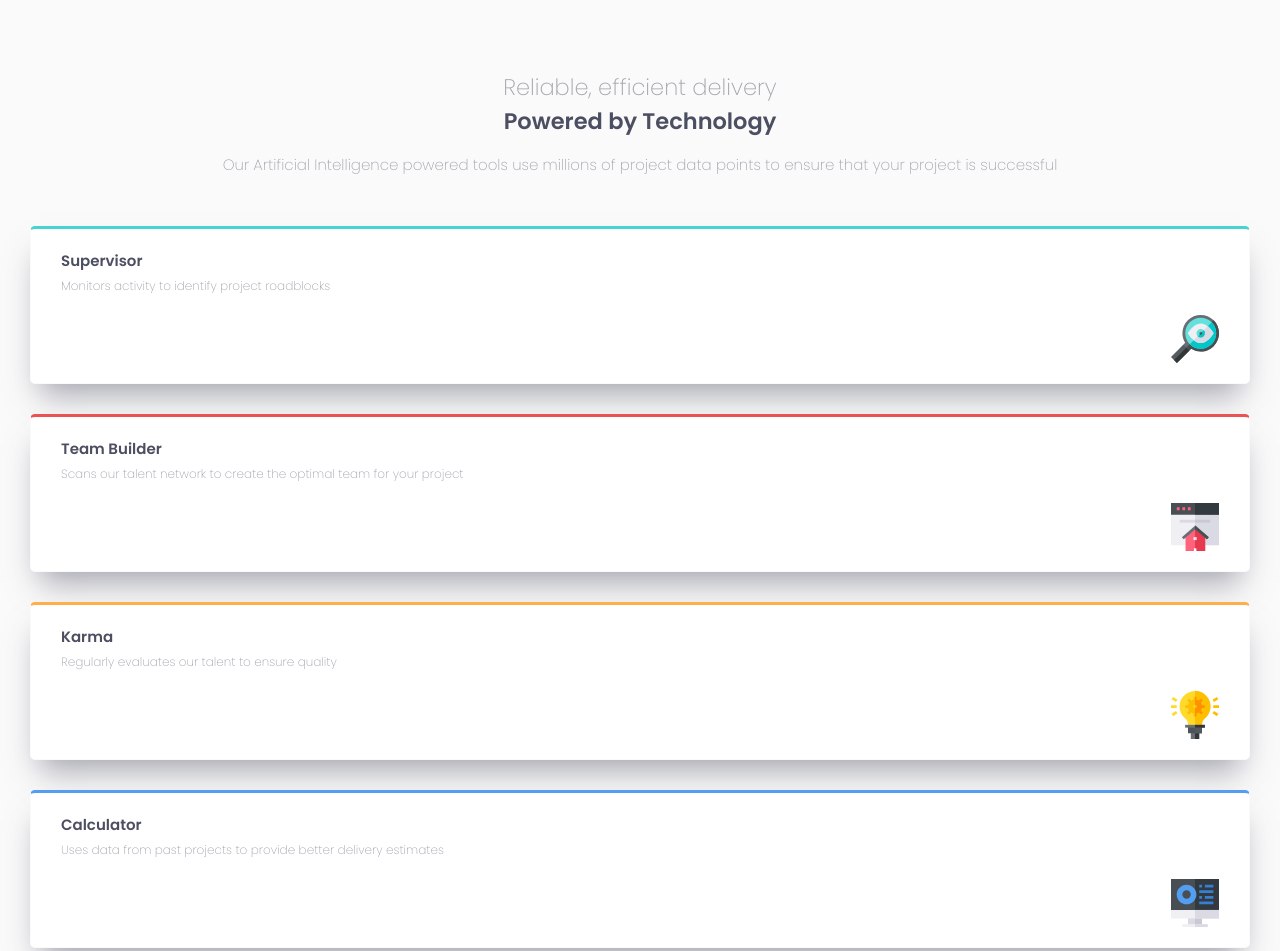
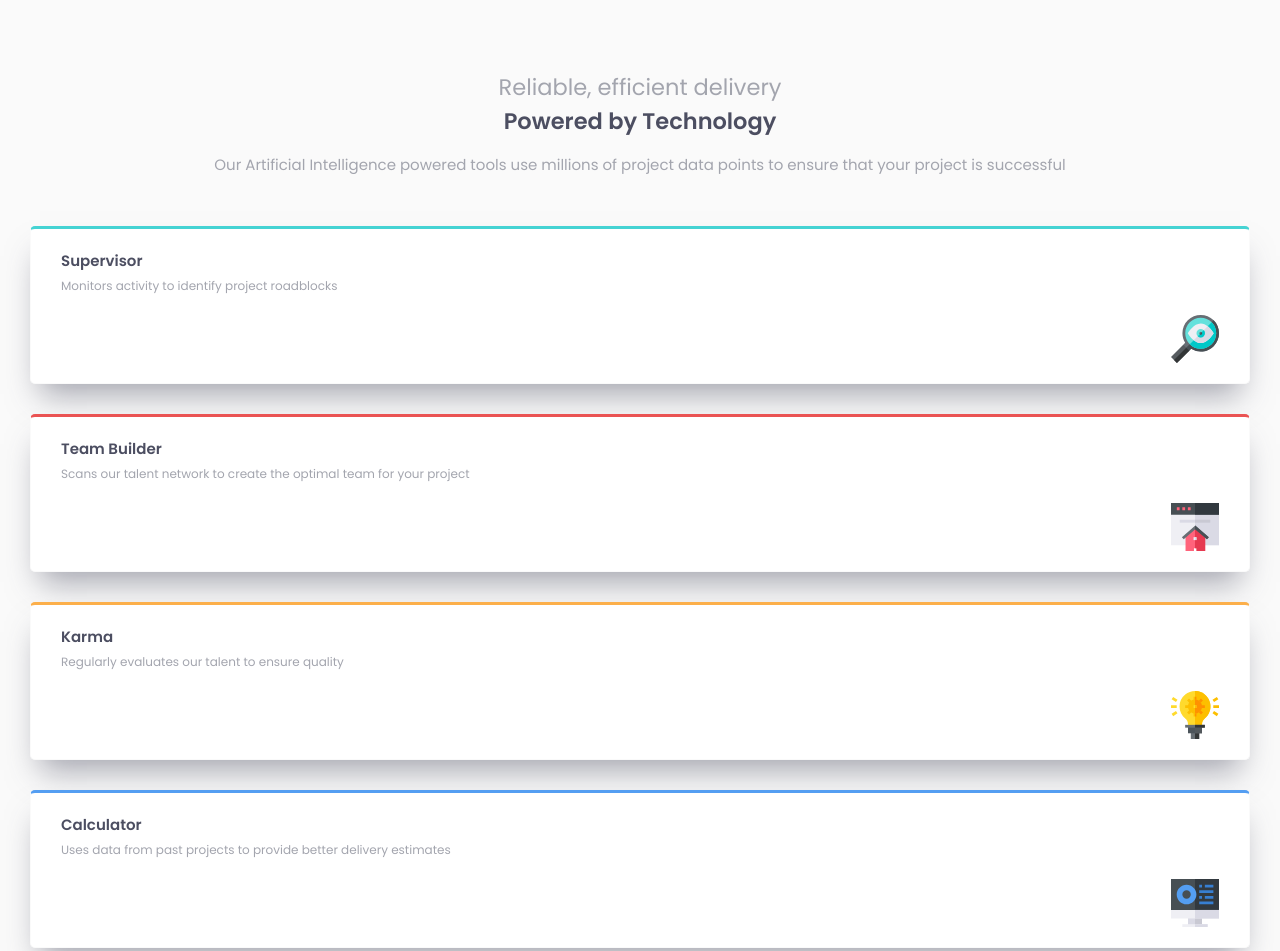
Before and after one commit to paulio84/frontend-project-four-card-feature-section, a website built with Parcel: page challenge-001-four-card-feature-section/src/index.html in a window 1280 px wide. Shown: the top 951 px of the page. Built offline with nearby package versions, Linux system fonts and the light colour scheme.

Commit message:
added desktop styles

```diff
--- a/challenge-001-four-card-feature-section/src/index.html
+++ b/challenge-001-four-card-feature-section/src/index.html
@@ -25,6 +25,7 @@
       </p>
 
       <div class="cards">
+        <div class="card-column">
           <div class="card card--supervisor">
             <div class="card__header">Supervisor</div>
             <div class="card__content">Monitors activity to identify project roadblocks</div>
@@ -32,8 +33,9 @@
               <div class="icon icon--supervisor"></div>
             </div>
           </div>
+        </div>
 
-        <div class="card-group">
+        <div class="card-column">
           <div class="card card--team-builder">
             <div class="card__header">Team Builder</div>
             <div class="card__content">Scans our talent network to create the optimal team for your project</div>
@@ -51,11 +53,13 @@
           </div>
         </div>
 
+        <div class="card-column">
           <div class="card card--calculator">
             <div class="card__header">Calculator</div>
             <div class="card__content">Uses data from past projects to provide better delivery estimates</div>
             <div class="card__footer">
               <div class="icon icon--calculator"></div>
+            </div>
           </div>
         </div>
       </div>
--- a/challenge-001-four-card-feature-section/src/scss/_base.scss
+++ b/challenge-001-four-card-feature-section/src/scss/_base.scss
@@ -22,5 +22,10 @@ h1, h2, h3, h4, h5, h6 {
 
 .container {
   margin: 0 auto;
+  max-width: $desktop;
   padding: 0 30px;
+
+  @media (min-width: $desktop) {
+    padding: 0 170px;
+  }
 }
--- a/challenge-001-four-card-feature-section/src/scss/_features.scss
+++ b/challenge-001-four-card-feature-section/src/scss/_features.scss
@@ -1,19 +1,34 @@
 .features {
-  font-weight: $font-weight-200;
+  font-weight: $font-weight-400;
   padding: 70px 0;
 
   &__title {
     @include center-text;
-    font-weight: $font-weight-200;
+    font-weight: $font-weight-400;
+
+    @media (min-width: $desktop) {
+      font-size: $font-size-32;
+    }
   }
 
   &__strapline {
     @include center-text;
     color: $very-dark-blue;
+
+    @media (min-width: $desktop) {
+      font-size: $font-size-32;
+    }
   }
 
   &__content {
     @include center-text;
     margin-bottom: 50px;
+
+    @media (min-width: $desktop) {
+      margin: 20px auto;
+      margin-bottom: 60px;
+      max-width: 545px;
+      width: 50%;
+    }
   }
 }
--- /dev/null
+++ b/challenge-001-four-card-feature-section/src/scss/_layout.scss
@@ -0,0 +1,16 @@
+.cards {
+  @media (min-width: $desktop) {
+    align-items: center;
+    display: flex;
+    justify-content: space-around;
+  }
+}
+
+.card-column {
+  flex-grow: 1;
+  flex-basis: 33%;
+
+  @media (min-width: $desktop) {
+    padding: 0 15px;
+  }
+}
--- a/challenge-001-four-card-feature-section/src/scss/_variables.scss
+++ b/challenge-001-four-card-feature-section/src/scss/_variables.scss
@@ -14,6 +14,7 @@ $white: #fff;
 $black: #000;
 
 // font
+$font-size-32: 3.2rem;
 $font-size-15: 1.5rem;
 $font-size-12: 1.2rem;
 // font-family and size imported into html file from Google Fonts
--- a/challenge-001-four-card-feature-section/src/scss/styles.scss
+++ b/challenge-001-four-card-feature-section/src/scss/styles.scss
@@ -1,6 +1,7 @@
 @import 'variables';
 @import 'base';
 @import 'mixins';
+@import 'layout';
 @import 'features';
 @import 'card';
 @import 'icon';
```
Lines whose indentation alone changed are shown as unchanged.
